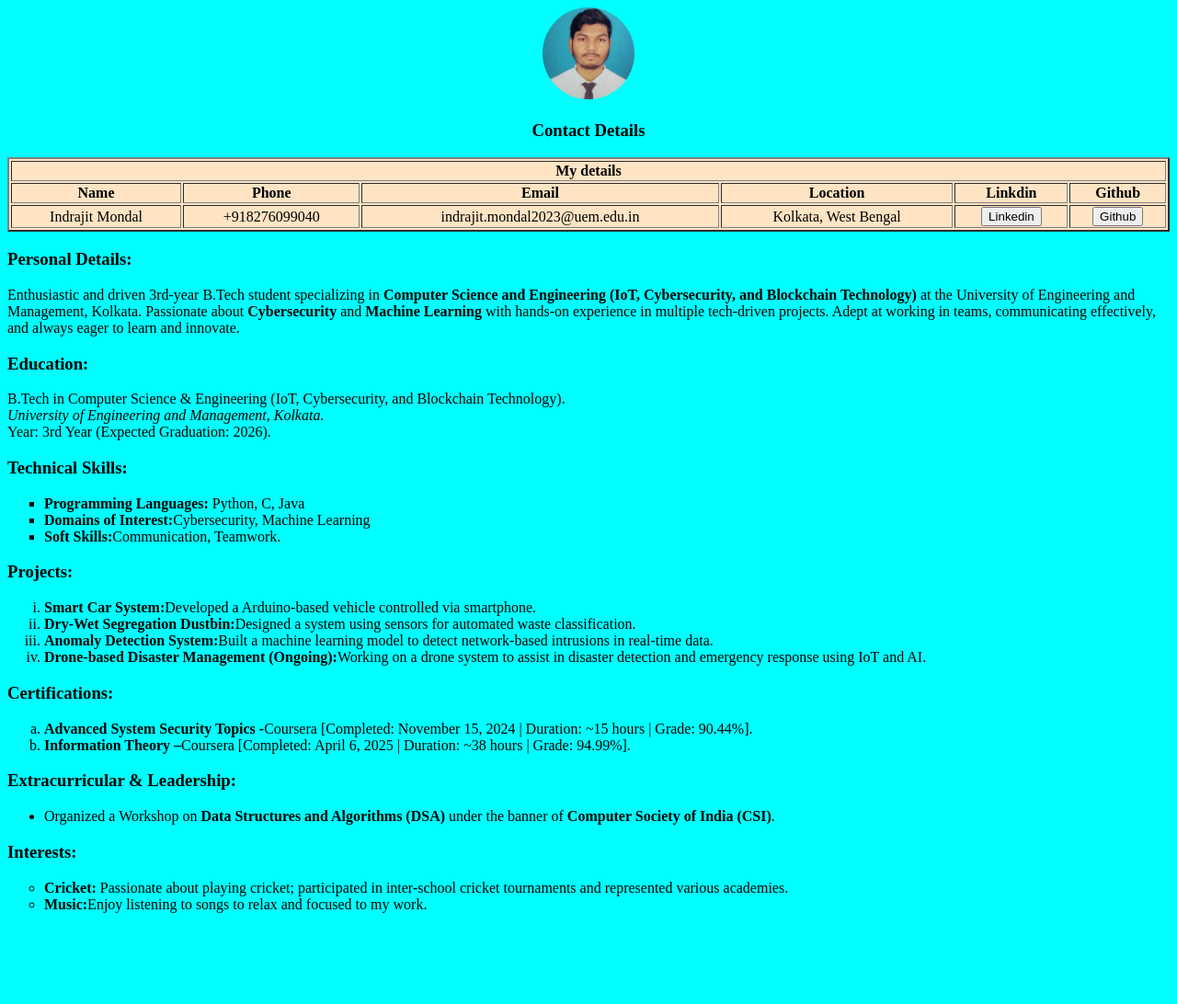
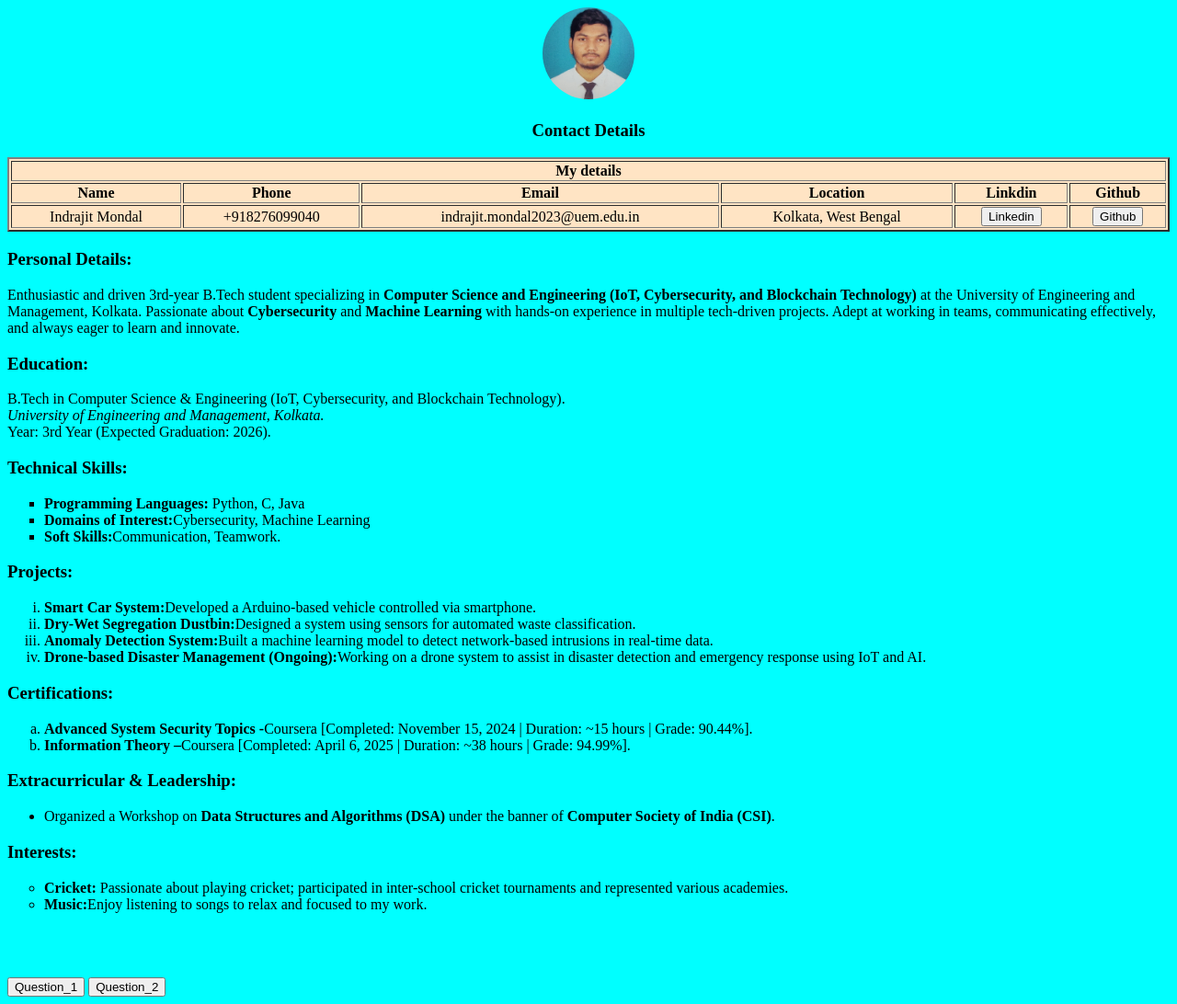
Before and after one commit to IndrajitMondal2210/My_first_html_cv, a plain HTML site: page index.html in a window 1280 px wide. Shown: the whole page at 92% size. Before the commit the page ends 1009 px from the top, so only its background shows below. Drawn offline with Linux system fonts and the light colour scheme.

Commit message:
My first HTML project

```diff
--- a/index.html
+++ b/index.html
@@ -60,5 +60,9 @@
         <li><b>Cricket:</b> Passionate about playing cricket; participated in inter-school cricket tournaments and represented various academies.</li>
         <li><b>Music:</b>Enjoy listening to songs to relax and focused to my work.</li>
     </ul>
+    <br>
+    <br><br>
+    <a href="question_1.html" target="_main"><button>Question_1</button></a>
+    <a href="question_2.html" target="_main""><button>Question_2</button></a>
 </body>
 </html>
```
